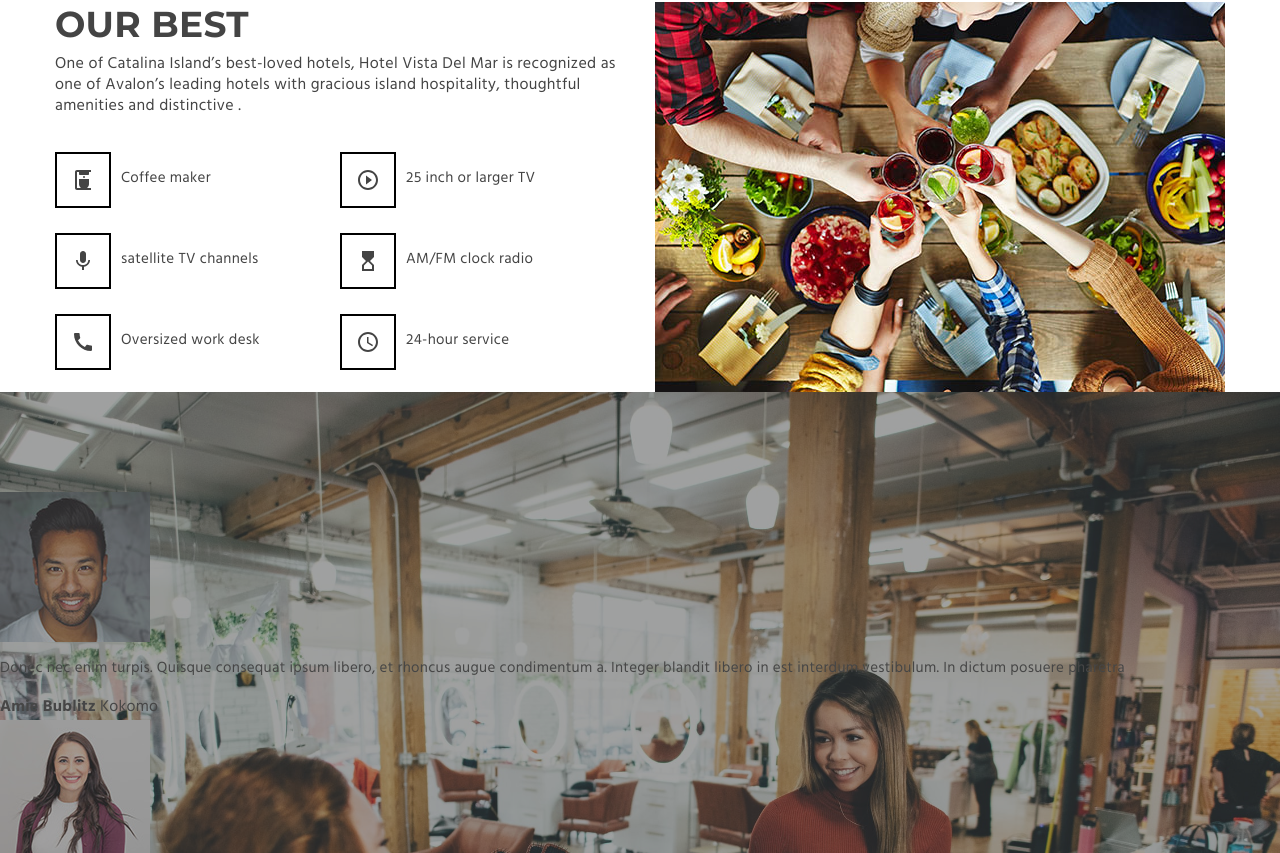
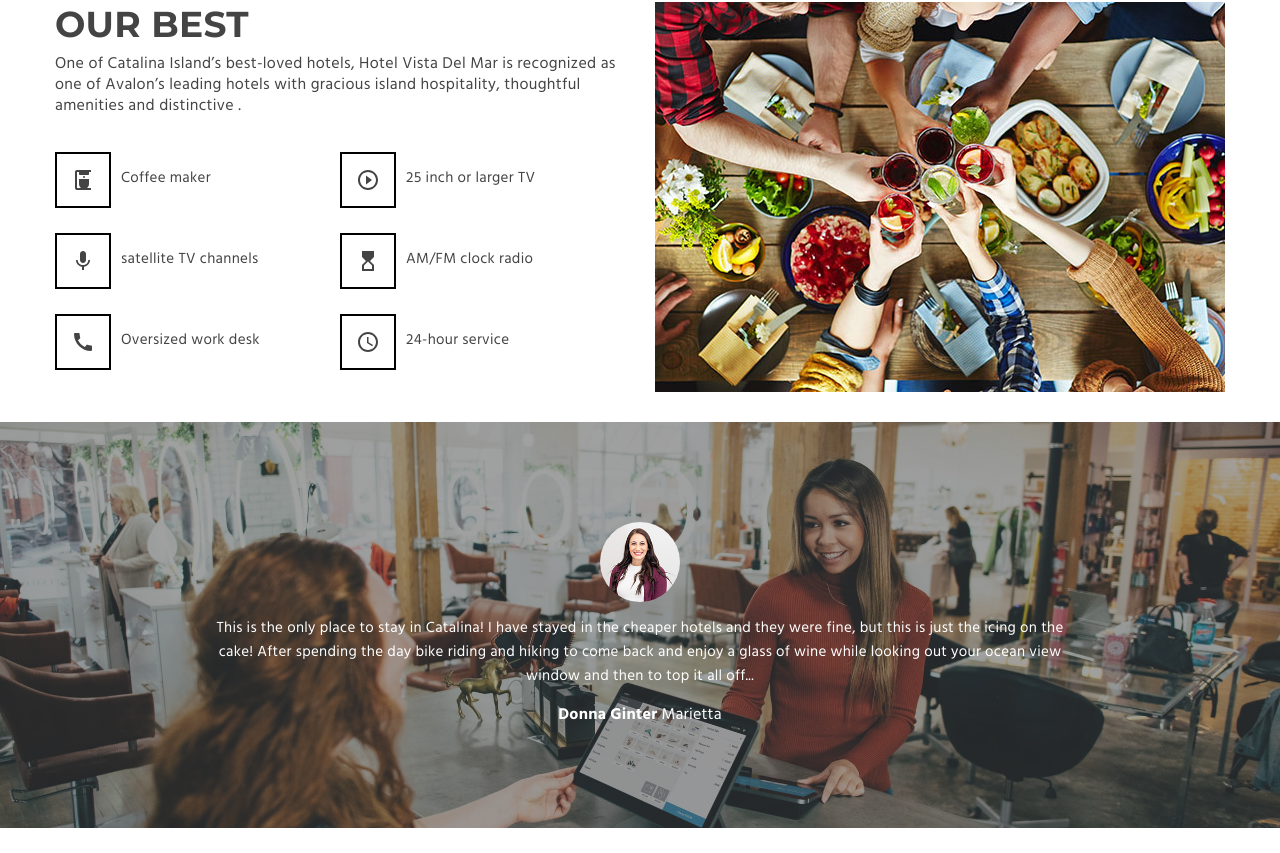
Before and after one commit to SalimiDev/Hotel-ReactJsApp, a React (Create React App) app: page / in a window 1280 px wide. Shown: the part 1947-2800 px from the top of the page. After the commit the page ends 2775 px from the top, so only its background shows below. Built offline with nearby package versions, Linux system fonts and the light colour scheme.

Commit message:
feat:Add functionality to customer slider(banner)

```diff
--- a/src/components/CustomerSlider.js
+++ b/src/components/CustomerSlider.js
@@ -1,14 +1,43 @@
-import React from 'react';
+import React, { useEffect, useState } from 'react';
 import styles from '../styles/layout/CustomerSlider.module.scss';
 import { customerData } from '../data/customerData';
 
 const CustomerSlider = () => {
+    const [currentSlide, setCurrentSlide] = useState(0);
+    const slideNumber = 'slide_' + currentSlide;
+
+    //variables for create auto scrolling slider
+    const autoScroll = true;
+    let slideInterval;
+    let intervalTime = 3500;
+
+    //slider length is equal to 3
+    const slideLength = customerData.length;
+
+    const nextSlide = () => {
+        setCurrentSlide(currentSlide === slideLength - 1 ? 0 : currentSlide + 1);
+    };
+
+    //functionality of auto scroll slider
+    const auto = () => {
+        slideInterval = setInterval(nextSlide, intervalTime);
+    };
+    useEffect(() => {
+        if (autoScroll) {
+            auto();
+        }
+        return () => clearInterval(slideInterval);
+    }, [currentSlide]);
+
     return (
         <section className={styles.customer_slider}>
             <div className={styles.container}>
-                <div className={styles.customer_wrapper}>
-                    {customerData.map(data => (
-                        <div className={styles.customer_data} key={data.id}>
+                <div className={styles.items_wrapper}>
+                    {customerData.map((data, index) => (
+                        <div
+                            id={`${ styles[slideNumber]}`}
+                            className={styles.items}
+                            key={data.id}>
                             <img src={data.picture} alt={data.fullName} />
                             <div className={styles.textContainer}>
                                 <p>{data.comment}</p>
--- a/src/styles/layout/CustomerSlider.module.scss
+++ b/src/styles/layout/CustomerSlider.module.scss
@@ -3,12 +3,14 @@
 
 .customer_slider {
     width: 100%;
-    height: fit-content;
+    height: auto;
     position: relative;
     background-image: url('../../assets/images/customer-slider.jpg');
     @include background-style;
-    padding-top: 100px;
-    padding-bottom: 100px;
+    padding-top: 100px !important;
+    padding-bottom: 100px !important;
+    margin-top: 30px !important;
+    padding: 0 15px;
 
     &::after {
         position: absolute;
@@ -18,3 +20,53 @@
         z-index: 2;
     }
 }
+
+.container {
+    padding: 0 15px;
+    overflow: hidden;
+    text-align: center;
+    margin: auto;
+    width: 100%;
+
+    .items_wrapper {
+        position: relative;
+        display: flex;
+        justify-content: center;
+        align-items: center;
+        width: 300%;
+
+        .items {
+            display: flex;
+            flex-direction: column;
+            justify-content: center;
+            align-items: center;
+            width: 100%;
+            z-index: 10;
+            color: white;
+
+            img {
+                width: 80px;
+                height: 80px;
+                border-radius: 50%;
+                margin: auto;
+            }
+        }
+    }
+}
+
+#slide_0 {
+    transition: all 0.8s ease;
+    transform: translate3d(0, 0, 0);
+}
+#slide_1 {
+    transition: all 0.8s ease;
+    transform: translate3d(-100%, 0, 0);
+}
+#slide_2 {
+    transition: all 0.8s ease;
+    transform: translate3d(-200%, 0, 0);
+}
+
+.textContainer {
+    width: 70%;
+}
```
